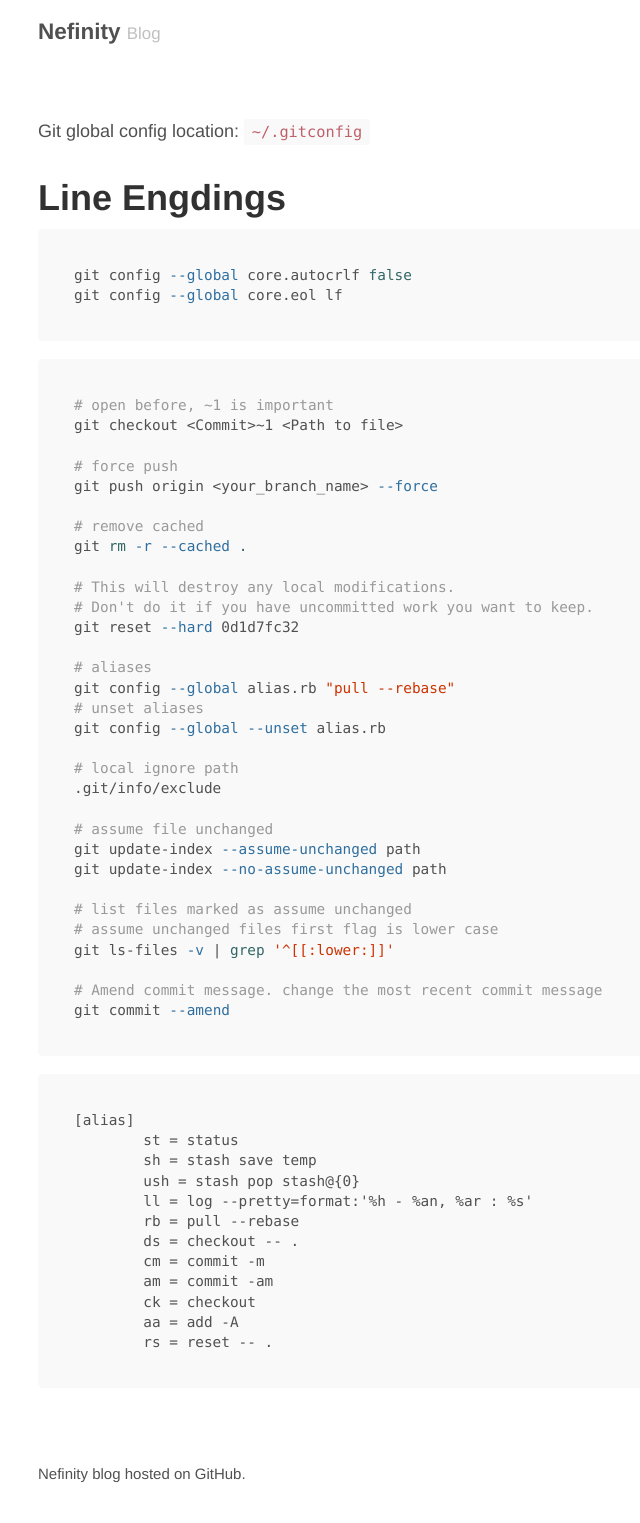
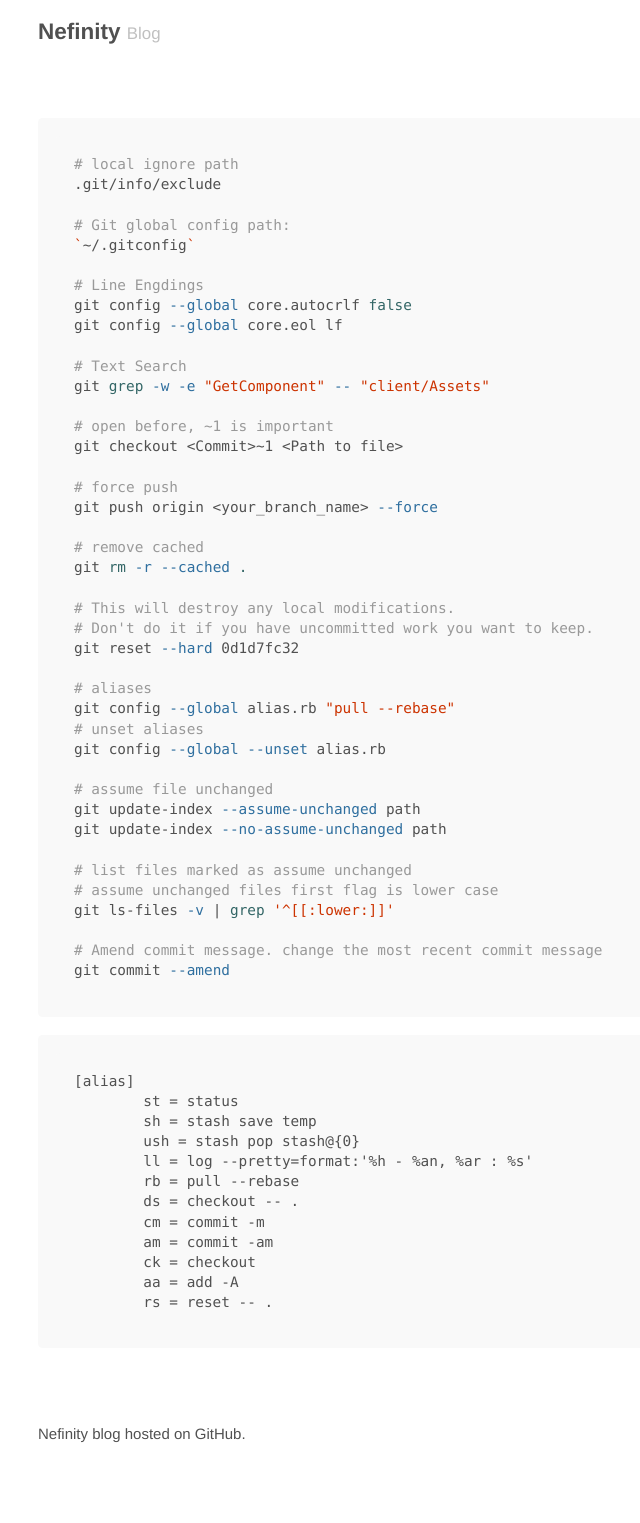
Before and after one commit to yatyricky/yatyricky.github.io, a Jekyll site: the page built from notes/Command/Git cheat sheet.md, in a window 1280 px wide. Shown: the whole page, without its empty margins (287-927 px from the left). Built offline with Jekyll 4.4.1, drawn with Linux system fonts in a browser that asks for light colours; our own code applies the rules of GitHub Pages for plain Markdown files; after the commit the page ends 1483 px from its top, so only the background shows below that.

Commit message:
git grep

````diff
--- a/notes/Command/Git cheat sheet.md
+++ b/notes/Command/Git cheat sheet.md
@@ -1,13 +1,17 @@
-Git global config location: `~/.gitconfig`
+``` sh
+# local ignore path
+.git/info/exclude
+
+# Git global config path:
+`~/.gitconfig`
 
 # Line Engdings
-
-``` sh
 git config --global core.autocrlf false
 git config --global core.eol lf
-```
 
-``` sh
+# Text Search
+git grep -w -e "GetComponent" -- "client/Assets"
+
 # open before, ~1 is important
 git checkout <Commit>~1 <Path to file>
 
````
Also changed, not shown: other parts of notes/Command/Git cheat sheet.md (+0 -3 lines).
